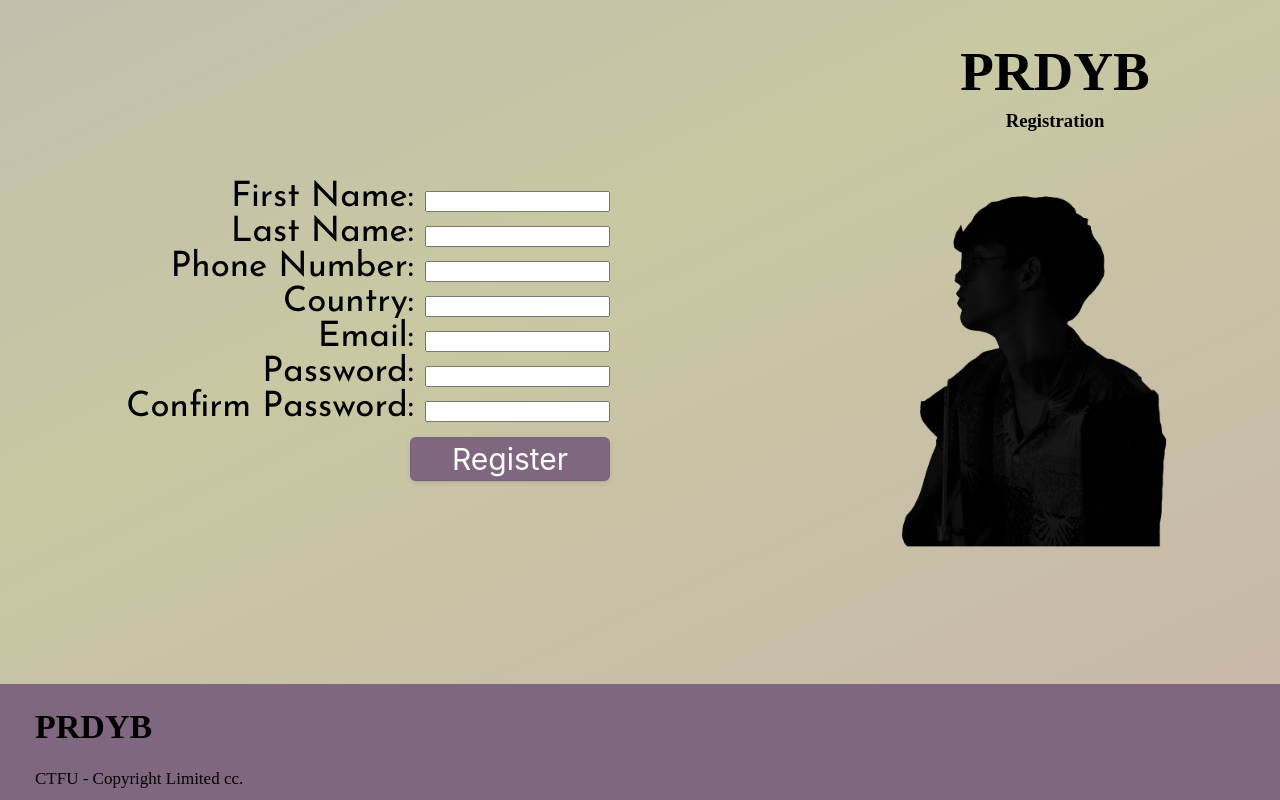
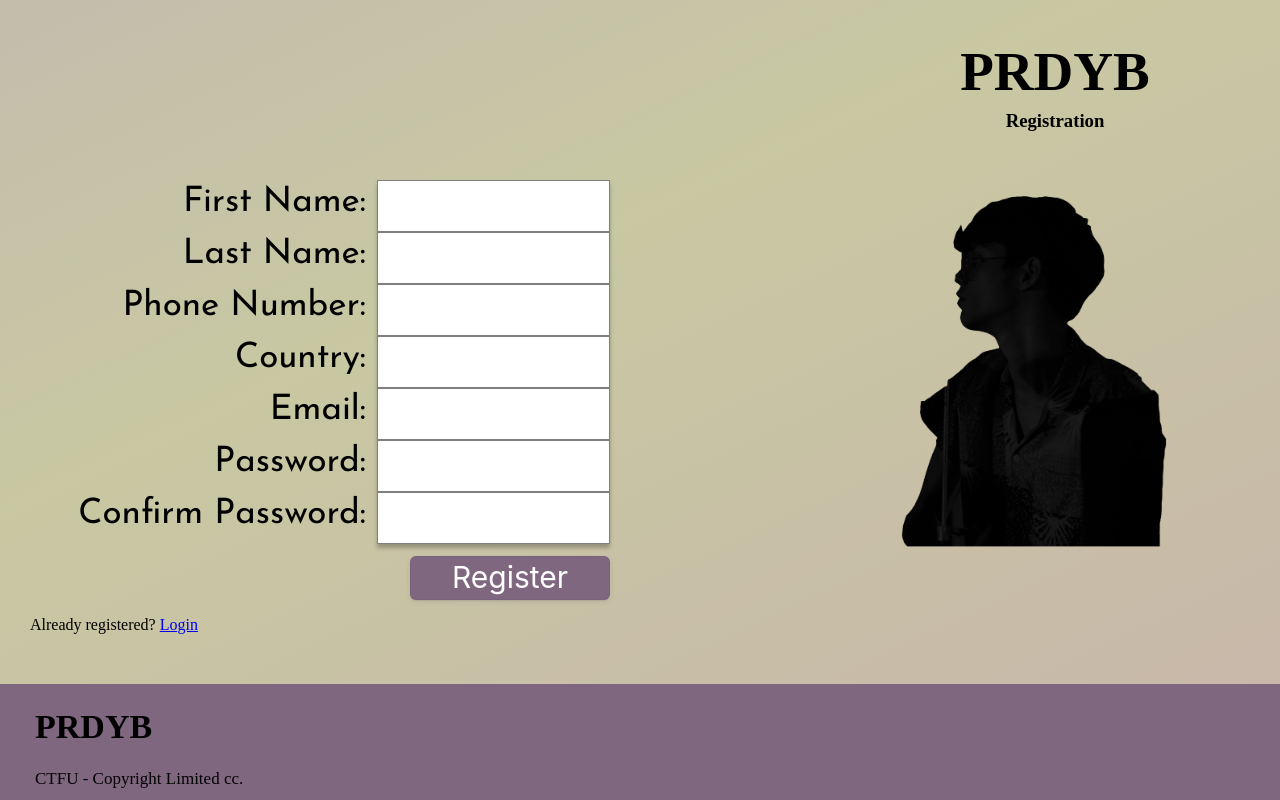
Before and after one commit to mikeynoodledoo/mikeynoodledoo.github.io, a PHP site: page / in a window 1280 px wide. Run offline with PHP 8.4, Linux system fonts and the light colour scheme; some web fonts are replaced.

Commit message:
Update index.php

```diff
--- a/index.php
+++ b/index.php
@@ -86,42 +86,43 @@
 <form id="registrationForm" action="index.php" method="post" class="userInformation" >
 						<div class="titleTextbox">
 							<label  for="fName">First Name:</label>
-							<input class="fn" type="text" id="fName" name="fName">
+							<input class="inputBox" type="text" id="fName" name="fName">
 						</div>
 
 						<div class="titleTextbox">
 							<label  for="lName">Last Name:</label>
-							<input class="fn" type="text" id="lName" name="lName">
+							<input class="inputBox" type="text" id="lName" name="lName">
 						</div>
 
 						<div class="titleTextbox">
 							<label  for="num">Phone Number:</label>
-							<input class="fn" type="text" id="num" name="num">
+							<input class="inputBox" type="text" id="num" name="num">
 						</div>
 
 						<div class="titleTextbox">
 							<label  for="country">Country:</label>
-							<input class="fn" type="text" id="country" name="country">
+							<input class="inputBox" type="text" id="country" name="country">
 						</div>
 
 						<div class="titleTextbox">
 							<label  for="email">Email:</label>
-							<input class="fn" type="text" id="email" name="email">
+							<input class="inputBox" type="text" id="email" name="email">
 						</div>
 
 						<div class="titleTextbox">
 							<label  for="password">Password:</label>
-							<input class="fn" type="text" id="password" name="password">
+							<input class="inputBox" type="password" id="password" name="password">
 						</div>
 
 						<div class="titleTextbox">
 							<label  for="confirmPass">Confirm Password:</label>
-							<input class="fn" type="text" id="confirmPass" name="confirmPass">
+							<input class="inputBox" type="password" id="confirmPass" name="confirmPass">
 						</div>
 						<div class="titleTextbox">
 							<input type="submit" id="registerBtn" name="Register" value="Register" placeholder="submit">
 						</div>
 						</form>
+						<div><p>Already registered? <a href="login.php">Login</a></div>
 					</div>
 
 				</div>
```
